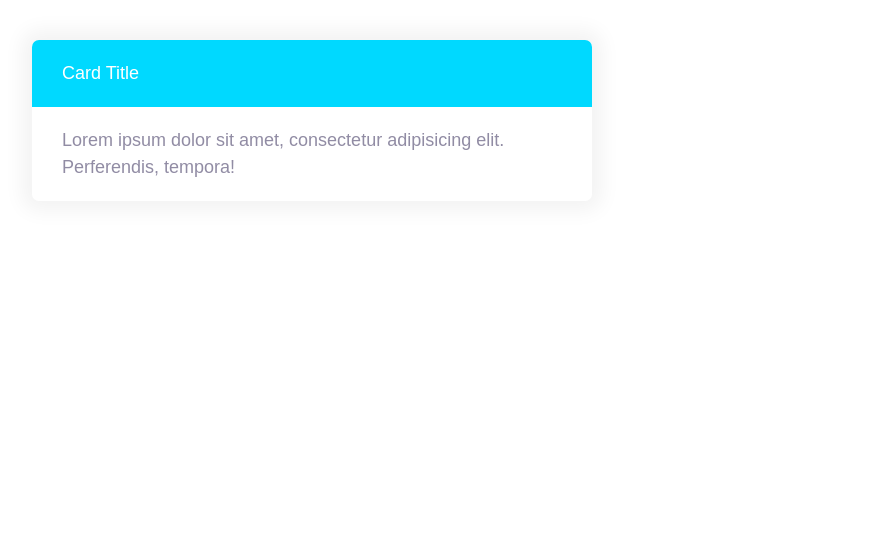
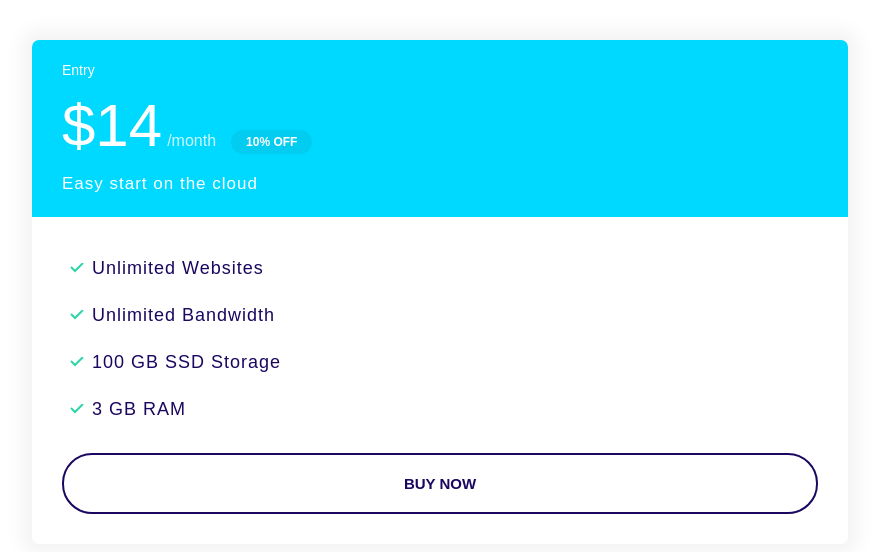
Before and after one commit to jerrybrown035/Moshify, a plain HTML site: page index.html in a window 1280 px wide. Shown: the whole page, without its empty margins (8-887 px from the left). Drawn offline with Linux system fonts and the light colour scheme.

Commit message:
Build plan component.

```diff
--- a/CSS/styles.css
+++ b/CSS/styles.css
@@ -105,6 +105,7 @@ a {
 
 .badge--small {
   font-size: 1.6rem;
+  padding: 0.5rem 1.5rem;
 }
 
 .badge--primary {
@@ -298,3 +299,53 @@ a {
   background: var(--color-secondary);
   color: #fff;
 }
+
+.card--secondary .badge--secondary {
+  background: #02cdf1;
+}
+
+/* Plans */
+.plan__name {
+  color: #fff;
+  margin: 0;
+  font-weight: 500;
+  font-size: 2.4rem;
+}
+
+.plan__price {
+  font-size: 6rem;
+}
+
+.plan__billing-cycle {
+  font-size: 2.4rem;
+  font-weight: 300;
+  opacity: 0.8;
+  margin-right: 1rem;
+}
+
+.plan__description {
+  font-size: 2rem;
+  font-weight: 300;
+  letter-spacing: 1px;
+  display: block;
+}
+
+.plan .list__item {
+  letter-spacing: 1px;
+  margin-bottom: 2rem;
+}
+
+@media screen and (min-width: 1024px) {
+  .plan__name {
+    font-size: 1.4rem;
+  }
+  .plan-price {
+    font-size: 5rem;
+  }
+  .plan__billing-cycle {
+    font-size: 1.6rem;
+  }
+  .plan__description {
+    font-size: 1.7rem;
+  }
+}
--- a/index.html
+++ b/index.html
@@ -10,12 +10,27 @@
     <link rel="stylesheet" href="css/styles.css" />
   </head>
   <body>
-    <div style="width: 50vw; padding: 4rem">
-      <div class="card card--secondary">
-        <header class="card__header">Card Title</header>
-        <div class="card__body">
-          Lorem ipsum dolor sit amet, consectetur adipisicing elit. Perferendis,
-          tempora!
+    <div style="width: 70vw; padding: 4rem">
+      <div class="plan">
+        <div class="card card--secondary">
+          <header class="card__header">
+            <h3 class="plan__name">Entry</h3>
+            <span class="plan__price">$14</span>
+            <span class="plan__billing-cycle">/month</span>
+            <span class="badge badge--secondary badge--small">10% OFF</span>
+            <span class="plan__description">Easy start on the cloud</span>
+          </header>
+          <div class="card__body">
+            <ul class="list list--tick">
+              <li class="list__item">Unlimited Websites</li>
+              <li class="list__item">Unlimited Bandwidth</li>
+              <li class="list__item">100 GB SSD Storage</li>
+              <li class="list__item">3 GB RAM</li>
+            </ul>
+            <button type="submit" class="btn btn--outline btn--block">
+              buy now
+            </button>
+          </div>
         </div>
       </div>
     </div>
```
Also changed, not shown: components/plan.html (added, +20 -0 lines).
